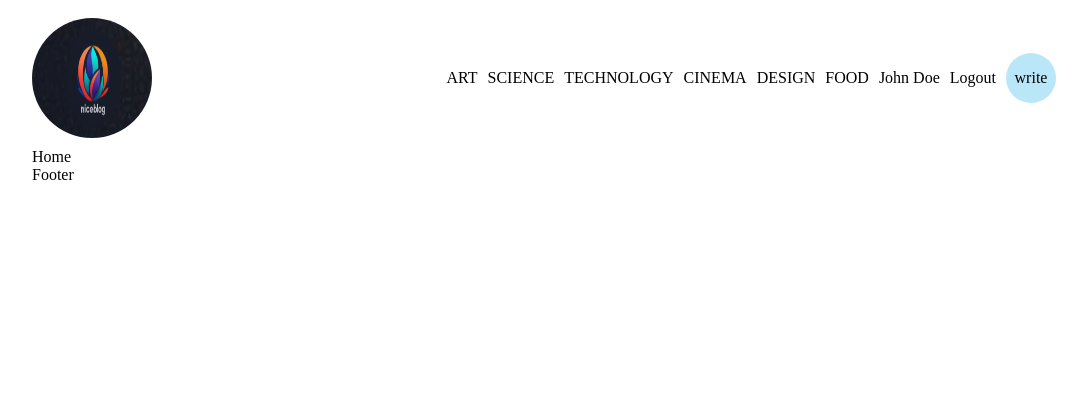
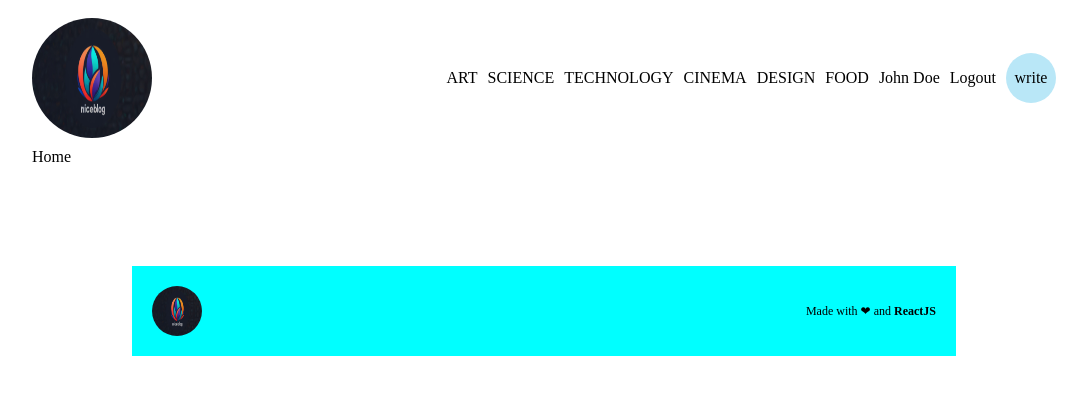
Before and after one commit to Pasindusheshan127/Blog-APP-MySQL, a React (Create React App) app in the folder client/: page / in a window 1280 px wide. Shown: the top 394 px of the page, without its empty margins (96-1183 px from the left). Built offline with nearby package versions, Linux system fonts and the light colour scheme.

Commit message:
footer design

```diff
--- a/client/src/components/Footer.jsx
+++ b/client/src/components/Footer.jsx
@@ -1,5 +1,13 @@
+import logo from "../img/logo.jpg";
 const Footer = () => {
-  return <div>Footer</div>;
+  return (
+    <div className="footer">
+      <img src={logo} alt="" />
+      <span>
+        Made with ❤ and <b>ReactJS</b>
+      </span>
+    </div>
+  );
 };
 
 export default Footer;
--- a/client/src/styled.scss
+++ b/client/src/styled.scss
@@ -97,5 +97,20 @@
         }
       }
     }
+    //footer
+    .footer {
+      margin: 100px;
+      padding: 20px;
+      background-color: aqua;
+      display: flex;
+      align-items: center;
+      justify-content: space-between;
+      font-size: 12px;
+      img {
+        height: 50px;
+        width: 50px;
+        border-radius: 50%;
+      }
+    }
   }
 }
```
